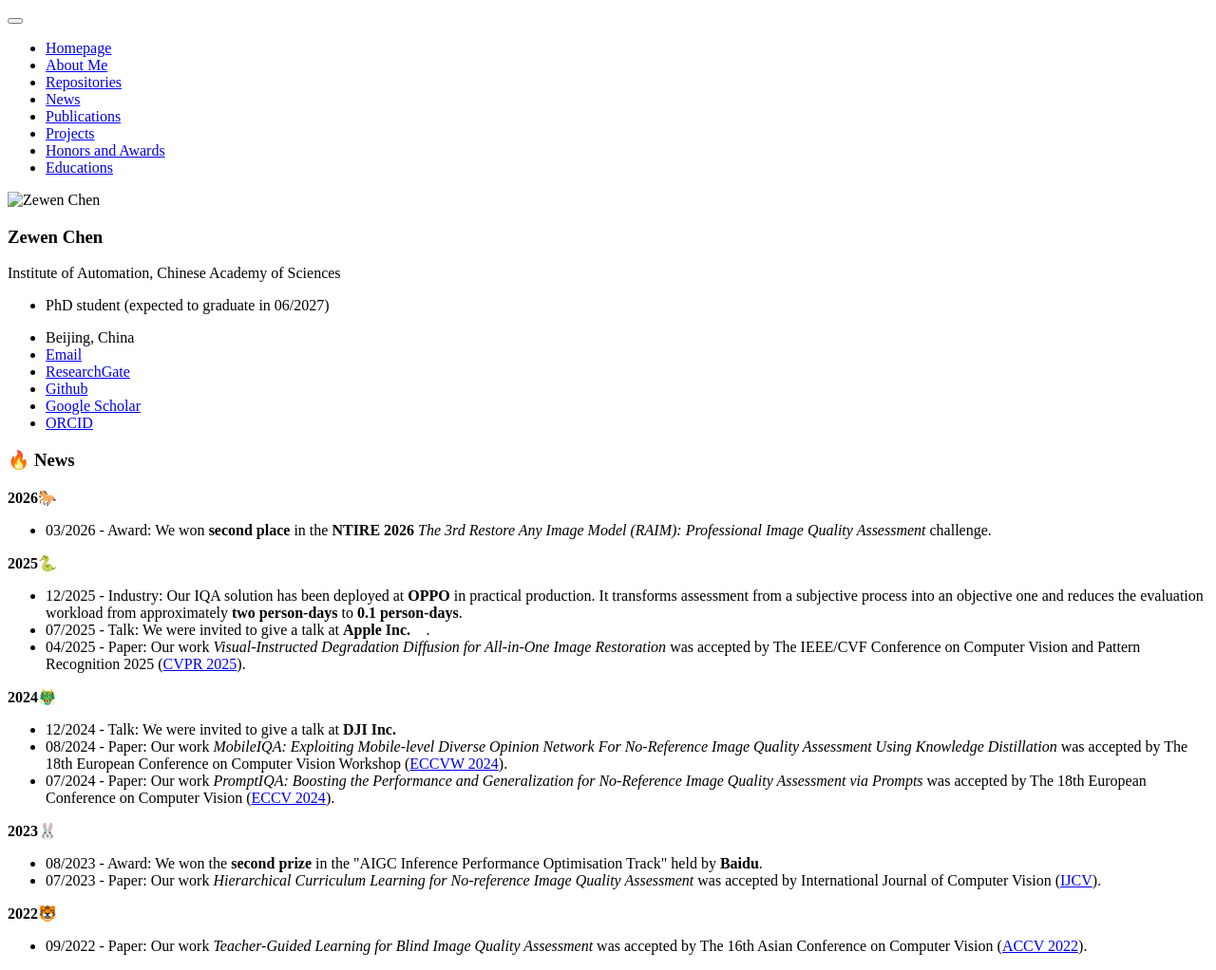
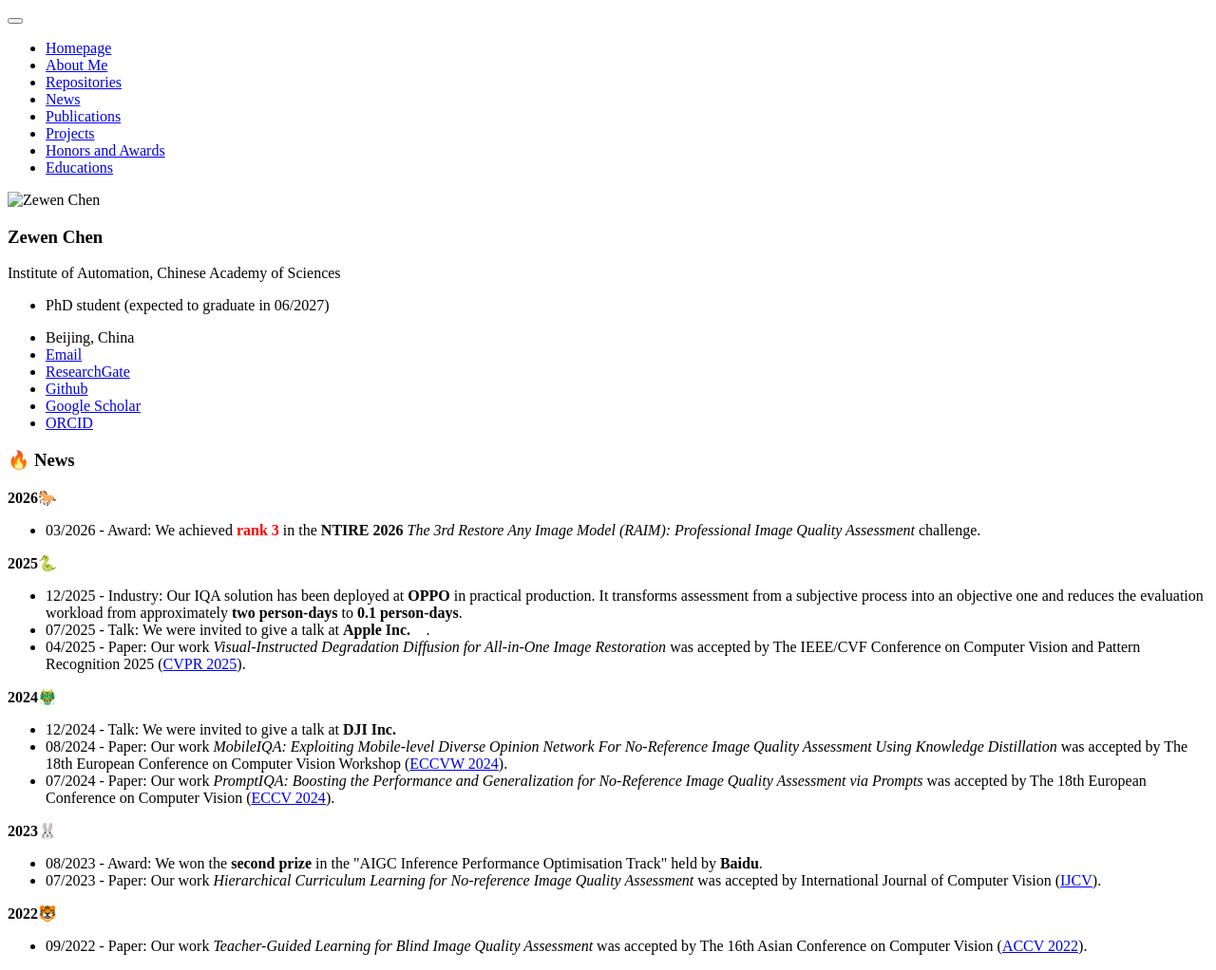
Before and after one commit to chencn2020/chencn2020.github.io, a Jekyll site: the page built from _pages/includes/news.md, in a window 1280 px wide. Shown: the whole page at 95% size. Built offline with Jekyll 4.4.1, drawn with Linux system fonts in a browser that asks for light colours; our own code applies the rules of GitHub Pages for plain Markdown files.

Commit message:
Update news.md

```diff
--- a/_pages/includes/news.md
+++ b/_pages/includes/news.md
@@ -10,7 +10,7 @@
       <span class="news-sep">-</span>
       <span class="news-tag news-tag--award"><i class="fas fa-trophy" aria-hidden="true"></i>Award:</span>
     </span>
-    <span class="news-text">We won <strong>second place</strong> in the <strong>NTIRE 2026</strong> <em>The 3rd Restore Any Image Model (RAIM): Professional Image Quality Assessment</em> challenge.</span>
+    <span class="news-text">We achieved <strong><span style="color: red;">rank 3</span></strong> in the <strong>NTIRE 2026</strong> <em>The 3rd Restore Any Image Model (RAIM): Professional Image Quality Assessment</em> challenge.</span>
   </li>
 </ul>
 
```
